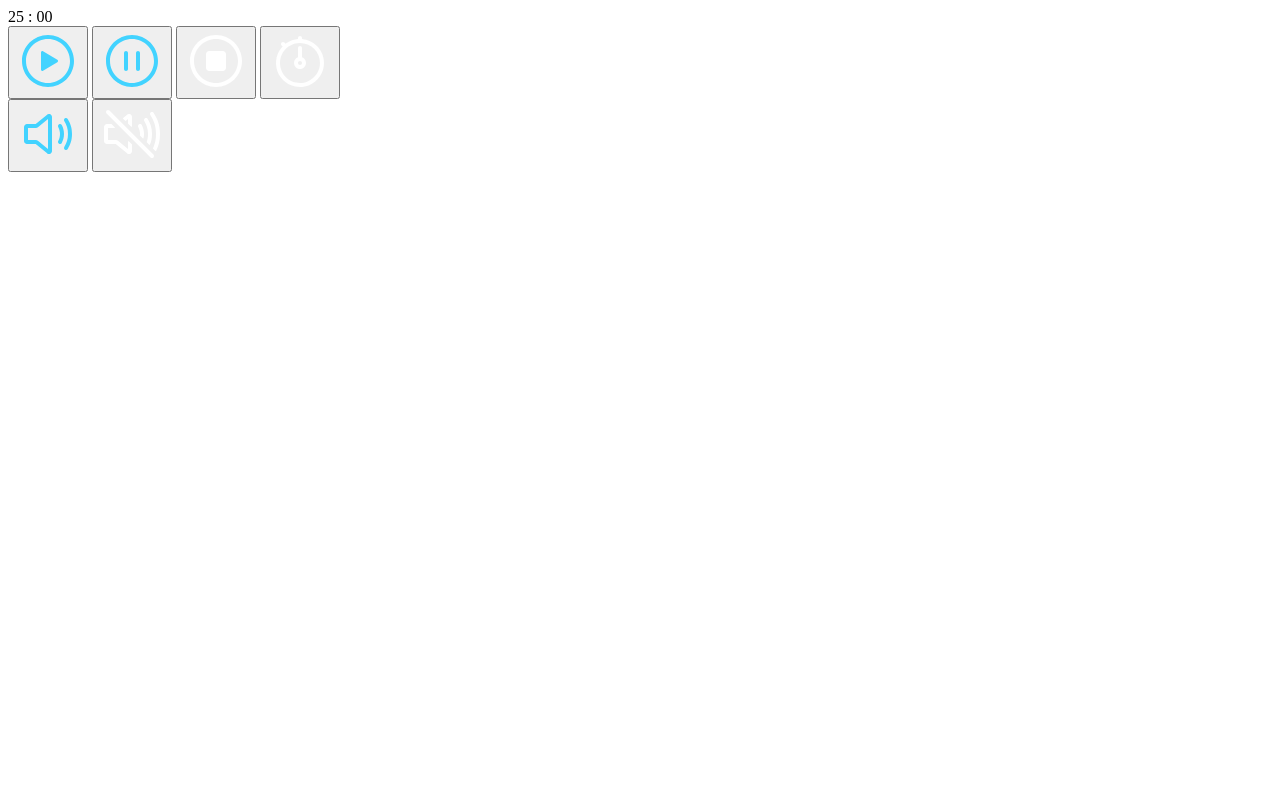
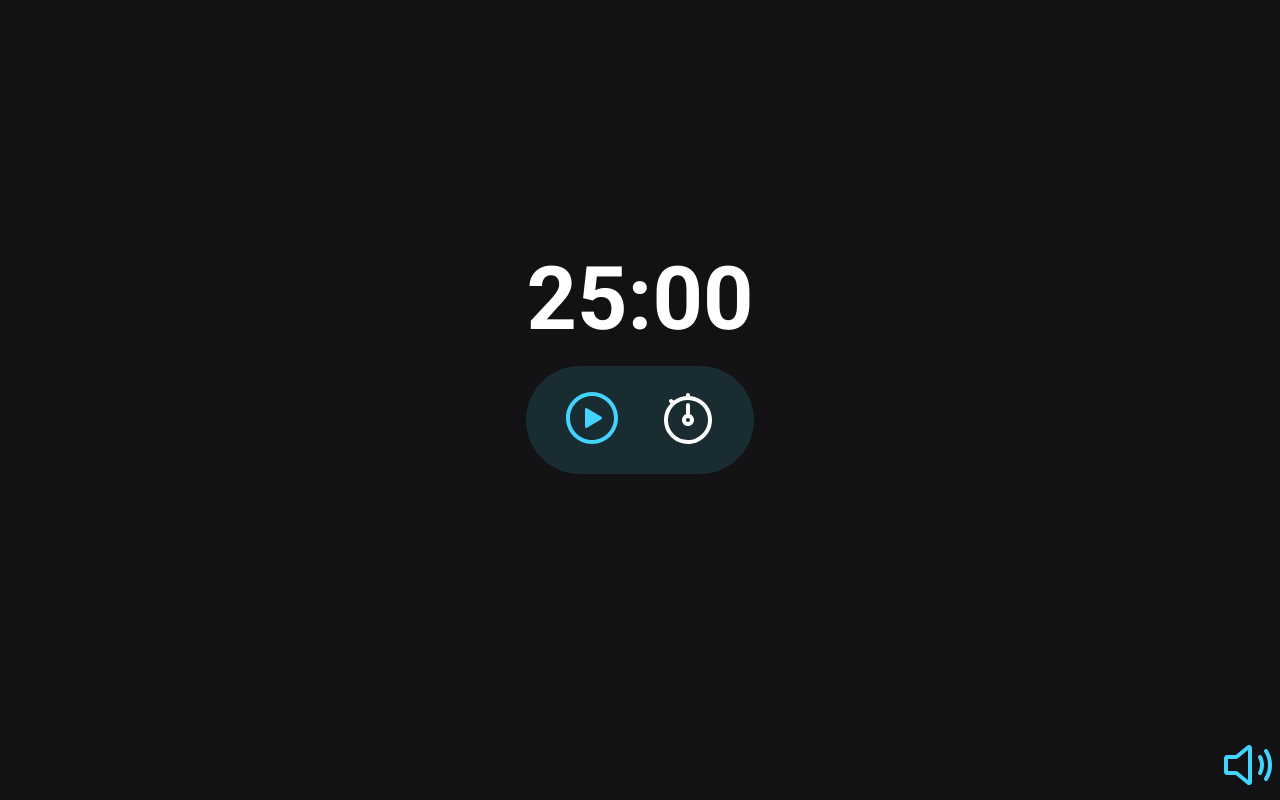
Before and after one commit to Clara-Pacheco/FocusTimerPomodoro, a plain HTML site: page index.html in a window 1280 px wide. Drawn offline with Linux system fonts and the light colour scheme.

Commit message:
Change HTML footer structure

```diff
--- a/index.html
+++ b/index.html
@@ -1,9 +1,15 @@
 <!DOCTYPE html>
 <html lang="pt-BR">
 <head>
+  <link rel="preconnect" href="https://fonts.googleapis.com">
+  <link rel="preconnect" href="https://fonts.gstatic.com" crossorigin>
   <meta charset="UTF-8">
   <meta name="viewport" content="width=device-width, initial-scale=1.0">
-  <meta name="description" content="Pomodoro timer">
+  <meta name="description" content="Temporizador estilo pomodoro">
+
+  <link href="https://fonts.googleapis.com/css2?family=Roboto:wght@700&display=swap" rel="stylesheet">
+  <link rel="stylesheet" href="style.css">
+
   <title>focusTimer Pomodoro</title>
 </head>
 <body>
@@ -22,7 +28,7 @@
           </svg>
 
       </button>
-      <button class="pause">
+      <button class="pause hide">
         <svg width="64" height="64" viewBox="0 0 64 64" fill="none" xmlns="http://www.w3.org/2000/svg">
           <path fill-rule="evenodd" clip-rule="evenodd" d="M6 32C6 17.6454 17.6454 6 32 6C46.3546 6 58 17.6454 58 32C58 46.3546 46.3546 58 32 58C17.6454 58 6 46.3546 6 32ZM32 10C19.8546 10 10 19.8546 10 32C10 44.1454 19.8546 54 32 54C44.1454 54 54 44.1454 54 32C54 19.8546 44.1454 10 32 10Z" fill="#42D3FF"/>
           <path fill-rule="evenodd" clip-rule="evenodd" d="M26 22C27.1046 22 28 22.8954 28 24V40C28 41.1046 27.1046 42 26 42C24.8954 42 24 41.1046 24 40V24C24 22.8954 24.8954 22 26 22Z" fill="#42D3FF"/>
@@ -30,7 +36,7 @@
           </svg>
 
       </button>
-      <button class="stop">
+      <button class="stop hide">
         <svg width="64" height="64" viewBox="0 0 64 64" fill="none" xmlns="http://www.w3.org/2000/svg">
           <path fill-rule="evenodd" clip-rule="evenodd" d="M6 32C6 17.6454 17.6454 6 32 6C46.3546 6 58 17.6454 58 32C58 46.3546 46.3546 58 32 58C17.6454 58 6 46.3546 6 32ZM32 10C19.8546 10 10 19.8546 10 32C10 44.1454 19.8546 54 32 54C44.1454 54 54 44.1454 54 32C54 19.8546 44.1454 10 32 10Z" fill="white"/>
           <path d="M38.8 42H25.2C24.3515 41.9993 23.538 41.662 22.938 41.062C22.338 40.462 22.0007 39.6485 22 38.8V25.2C22.0007 24.3515 22.338 23.538 22.938 22.938C23.538 22.338 24.3515 22.0007 25.2 22H38.8C39.6485 22.0007 40.462 22.338 41.062 22.938C41.662 23.538 41.9993 24.3515 42 25.2V38.8C41.9993 39.6485 41.662 40.462 41.062 41.062C40.462 41.662 39.6485 41.9993 38.8 42Z" fill="white"/>
@@ -45,8 +51,7 @@
       </button>
     </div>
 
-  </main>
-  <footer>
+    <div class="footer">
       <button class="sound-on">
         <svg width="64" height="64" viewBox="0 0 64 64" fill="none" xmlns="http://www.w3.org/2000/svg">
           <path fill-rule="evenodd" clip-rule="evenodd" d="M32.7502 12.0104C33.3025 11.9643 33.8569 12.072 34.3517 12.3218C34.8466 12.5715 35.2625 12.9535 35.5535 13.4253C35.8444 13.8971 35.999 14.4402 36 14.9945L36 14.9982V48.9982L36 49.0018C35.999 49.5561 35.8444 50.0993 35.5535 50.5711C35.2625 51.0429 34.8465 51.4248 34.3517 51.6746C33.8569 51.9243 33.3025 52.0321 32.7502 51.9859C32.1978 51.9398 31.669 51.7415 31.2225 51.4131C31.1946 51.3926 31.1673 51.3713 31.1405 51.3494L19.7189 41.9981C19.7172 41.9981 19.7154 41.9982 19.7137 41.9982C19.7112 41.9982 19.7087 41.9982 19.7063 41.9982H11C10.2044 41.9982 9.44129 41.6821 8.87868 41.1195C8.31607 40.5569 8 39.7938 8 38.9982V24.9982C8 24.2025 8.31607 23.4395 8.87868 22.8769C9.44129 22.3142 10.2044 21.9982 11 21.9982H19.719L31.1405 12.6469C31.1673 12.625 31.1946 12.6038 31.2225 12.5833C31.669 12.2549 32.1978 12.0566 32.7502 12.0104ZM32 17.1129L22.2504 25.0952C21.548 25.6829 20.66 26.0029 19.744 25.9982H12V37.9982H19.6996C20.6203 37.993 21.5147 38.3063 22.2309 38.8852C22.2342 38.8878 22.2375 38.8905 22.2407 38.8932L32 46.8835V17.1129Z" fill="#42D3FF"/>
@@ -55,7 +60,7 @@
         </svg>
 
       </button>
-    <button class="sound-off">
+      <button class="sound-off hide">
         <svg width="64" height="64" viewBox="0 0 64 64" fill="none" xmlns="http://www.w3.org/2000/svg">
           <path fill-rule="evenodd" clip-rule="evenodd" d="M6.58579 8.58579C7.36683 7.80474 8.63317 7.80474 9.41421 8.58579L53.4142 52.5858C54.1953 53.3668 54.1953 54.6332 53.4142 55.4142C52.6332 56.1953 51.3668 56.1953 50.5858 55.4142L6.58579 11.4142C5.80474 10.6332 5.80474 9.36683 6.58579 8.58579Z" fill="white"/>
           <path d="M28 17.115V21.34C28.0002 21.4722 28.0528 21.599 28.1462 21.6925L31.1462 24.6925C31.2161 24.7624 31.3051 24.8101 31.402 24.8295C31.499 24.8488 31.5995 24.839 31.6908 24.8013C31.7822 24.7636 31.8603 24.6996 31.9153 24.6175C31.9704 24.5354 31.9998 24.4388 32 24.34V15.0713C32.0056 14.5179 31.8613 13.9734 31.5825 13.4954C31.3036 13.0174 30.9007 12.6238 30.4163 12.3562C29.917 12.0875 29.3517 11.9664 28.7862 12.0069C28.2207 12.0474 27.6783 12.2479 27.2225 12.585C27.1939 12.6048 27.1664 12.6261 27.14 12.6488L23.1475 15.9175C23.0936 15.9618 23.0495 16.0169 23.0181 16.0792C22.9868 16.1415 22.9688 16.2098 22.9654 16.2795C22.962 16.3492 22.9732 16.4188 22.9983 16.4839C23.0234 16.549 23.0619 16.6082 23.1112 16.6575L25.2425 18.79C25.3304 18.8778 25.4478 18.9298 25.5718 18.9358C25.6959 18.9418 25.8178 18.9014 25.9137 18.8225L28 17.115Z" fill="white"/>
@@ -66,6 +71,9 @@
           </svg>
 
       </button>
-  </footer>
+    </div>
+
+  </main>
+
 </body>
 </html>
```
Lines whose indentation alone changed are shown as unchanged.
